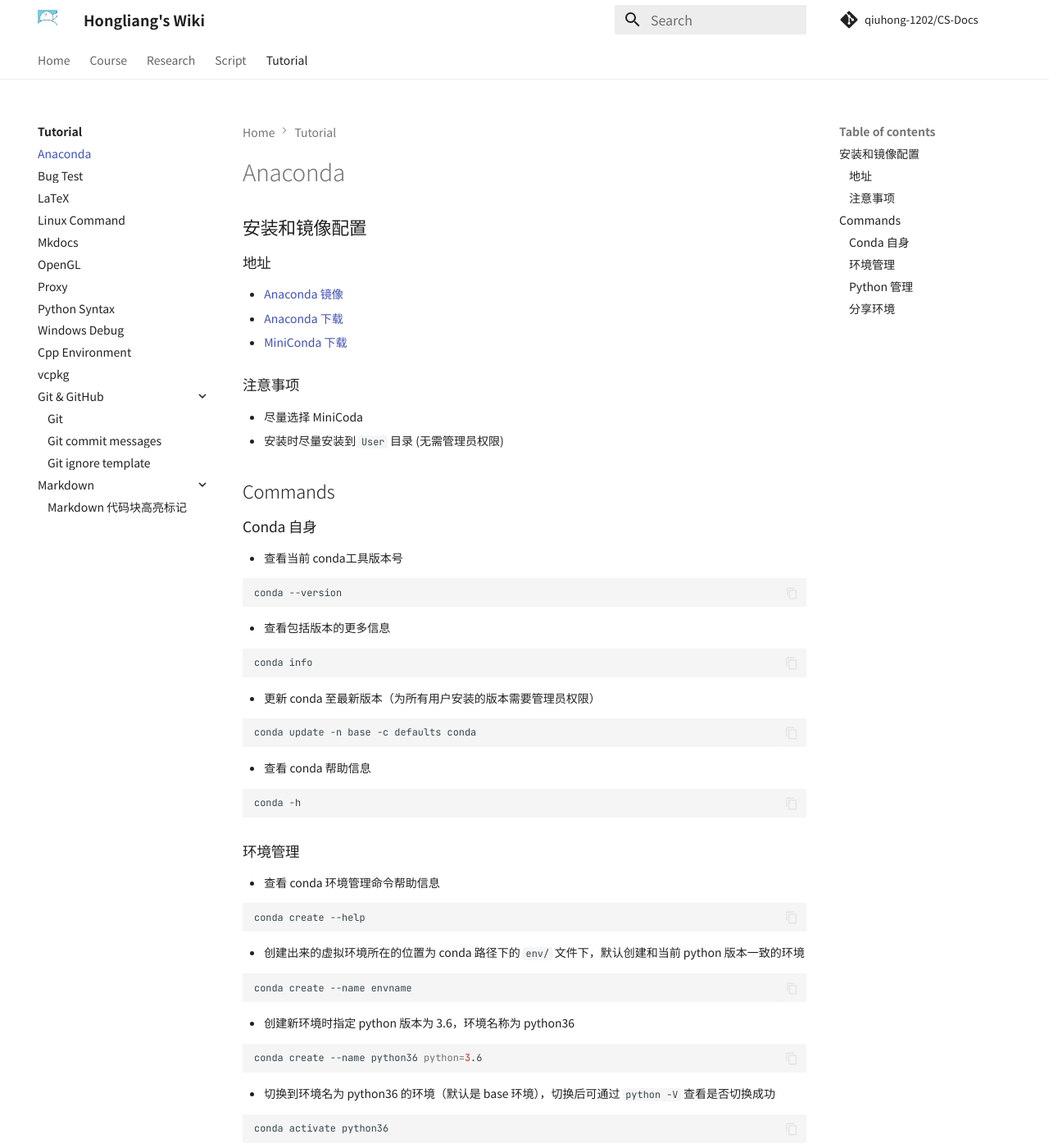
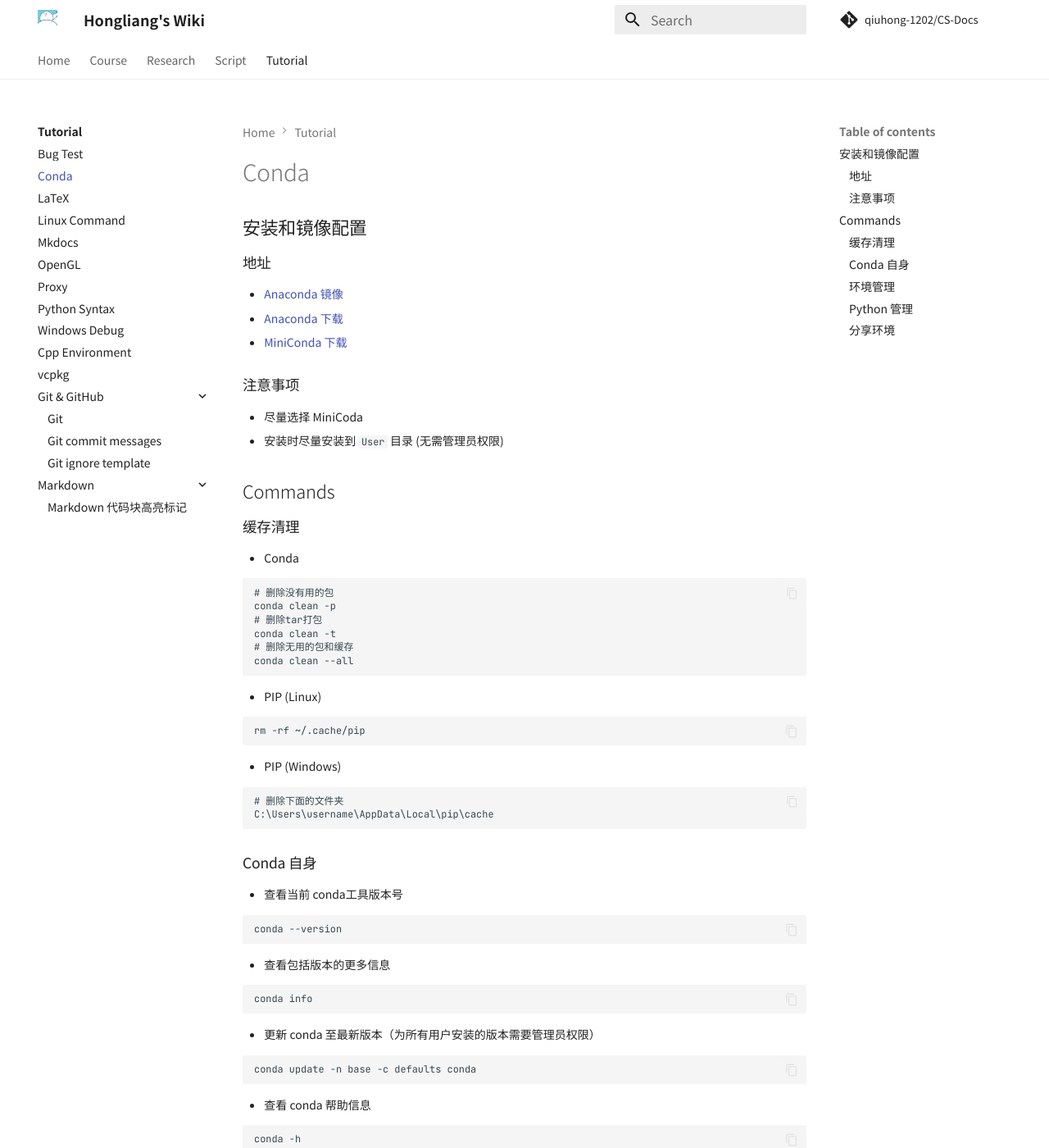
Before and after one commit to QiuHong-1202/CS-Document, an MkDocs documentation site: the page built from docs/Tutorial/Conda.md, in a window 1280 px wide and 1400 px high. Shown: the whole window at 82% size. Built offline with MkDocs 1.6.1 and Material for MkDocs 9.7.7, drawn with Linux system fonts in a browser that asks for light colours; nearby versions of some CDN libraries; comment, search, counter and statistics services are not loaded.

Commit message:
feat: cache clean for conda

````diff
--- a/docs/Tutorial/Anaconda.md
+++ b/docs/Tutorial/Conda.md
@@ -1,4 +1,4 @@
-# Anaconda
+# Conda
 
 ## 安装和镜像配置
 
@@ -14,6 +14,32 @@
 - 安装时尽量安装到 `User` 目录 (无需管理员权限)
 
 ## Commands
+
+### 缓存清理
+
+- Conda
+
+```
+# 删除没有用的包
+conda clean -p
+# 删除tar打包
+conda clean -t
+# 删除无用的包和缓存
+conda clean --all
+```
+
+- PIP (Linux)
+
+```
+rm -rf ~/.cache/pip
+```
+
+- PIP (Windows)
+
+```
+# 删除下面的文件夹
+C:\Users\username\AppData\Local\pip\cache
+```
 
 ### Conda 自身
 
````
